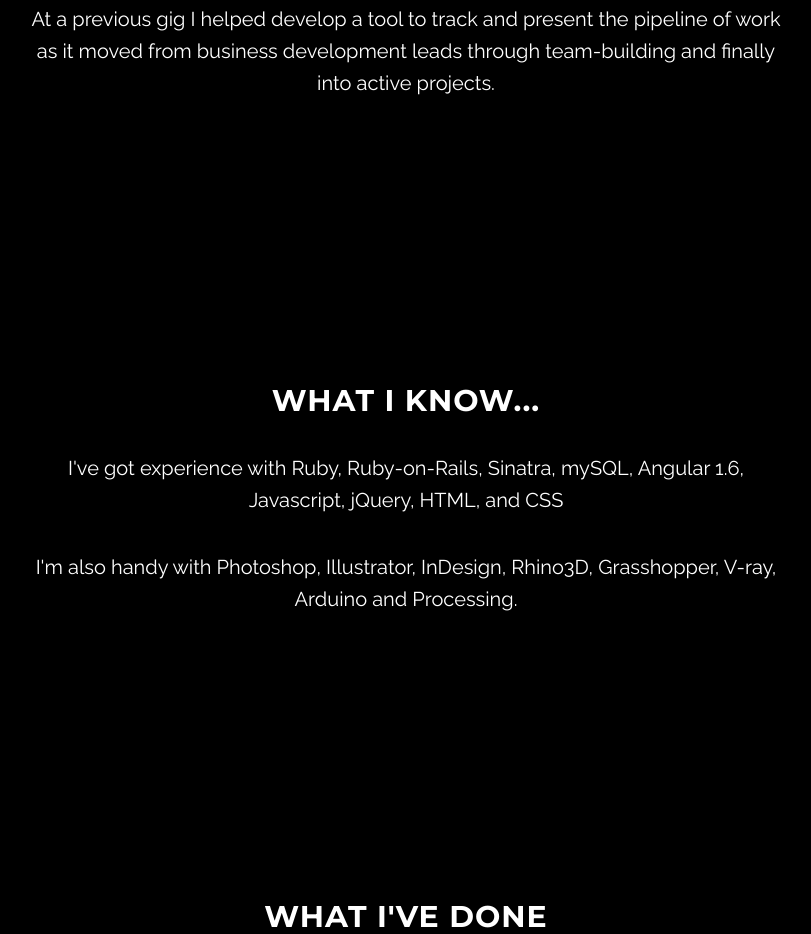
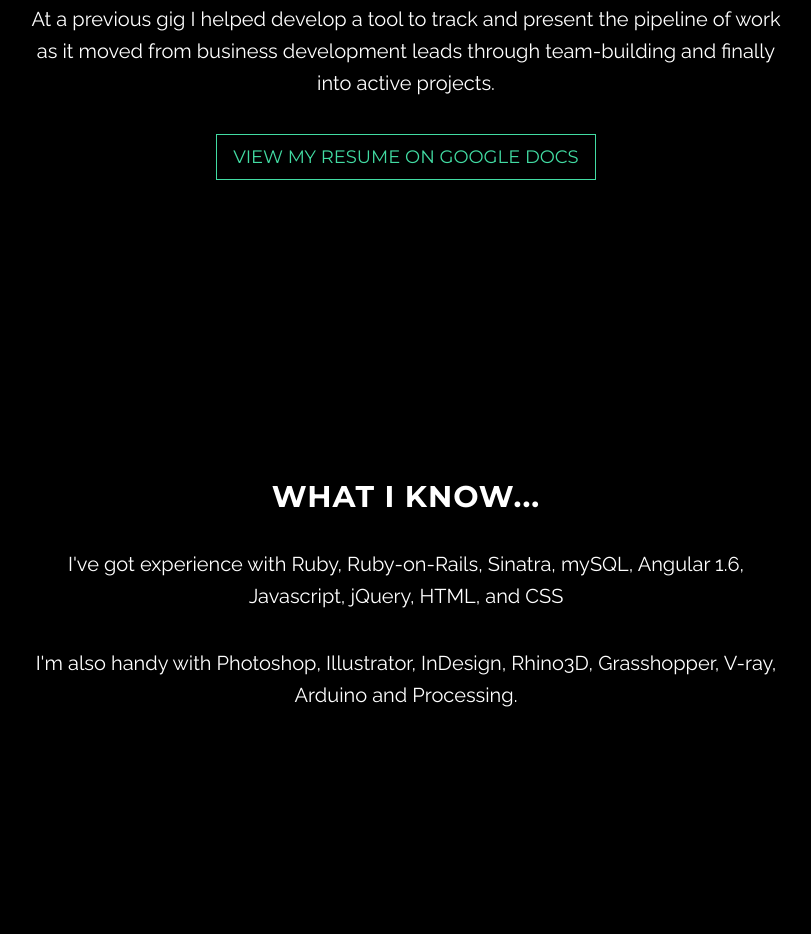
Before and after one commit to joelim01/sayhellojoe, a website: page index.html in a window 1280 px wide. Shown: the part 1377-2311 px from the top of the page, without its empty margins (234-1045 px from the left). Drawn offline with nearby package versions, Linux system fonts and the light colour scheme.

Commit message:
added resume

```diff
--- a/index.html
+++ b/index.html
@@ -93,6 +93,8 @@
                 <p>I'm a coder and designer interested in how software can help solve complex problems.</p>
                 <p>I recently completed Flatiron School's online full-stack web development program. I believe my background in architecture helps me work holistically and I'd like to find a role where I can use my problem solving and coding skills to design solutions to tough problems. </p>
                 <p>At a previous gig I helped develop a tool to track and present the pipeline of work as it moved from business development leads through team-building and finally into active projects.</p>
+                <a href="https://goo.gl/aJ9l6I"  target="_blank" class="btn btn-default btn-lg" style="margin-bottom:50px">View my Resume on Google Docs</a>
+
             </div>
         </div>
     </section>
```
